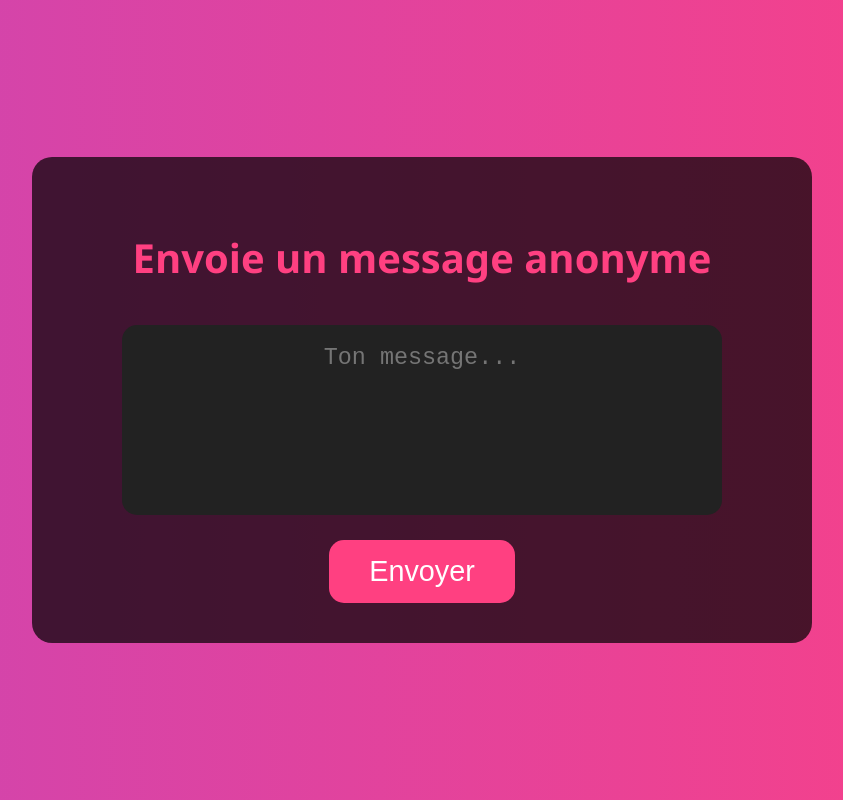
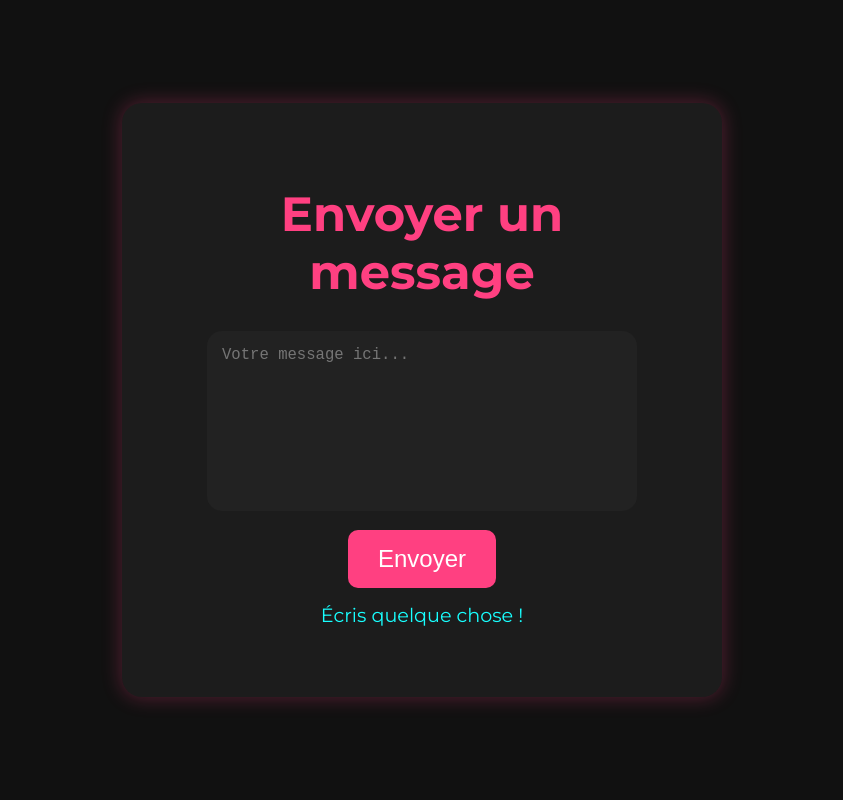
Before and after one commit to Raizel-commits/-, a website: page send.html in a window 1280 px wide. Both pictures are taken after a click on the button "Envoyer". Shown: the whole page, without its empty margins (218-1061 px from the left). Drawn offline with Linux system fonts and the light colour scheme.

Commit message:
Update send.html

```diff
--- a/send.html
+++ b/send.html
@@ -1,53 +1,93 @@
 <!DOCTYPE html>
 <html>
 <head>
-  <title>Secret Story - Envoyer message</title>
+  <title>Secret Story - Envoyer un message</title>
   <style>
-    @keyframes gradient {
-      0% {background-position:0% 50%;}
-      50% {background-position:100% 50%;}
-      100% {background-position:0% 50%;}
-    }
-
+    @import url('https://fonts.googleapis.com/css2?family=Montserrat:wght@400;700&display=swap');
     body {
       margin:0;
-      font-family:'Segoe UI',sans-serif;
-      min-height:100vh;
+      font-family:'Montserrat',sans-serif;
+      height:100vh;
       display:flex;
       justify-content:center;
       align-items:center;
-      background: linear-gradient(270deg,#ff4081,#7c4dff,#18ffff);
-      background-size:600% 600%;
-      animation:gradient 20s ease infinite;
+      background:#111;
       color:#fff;
+    }
+    .container {
+      background:#1c1c1c;
+      padding:50px;
+      border-radius:20px;
+      width:90%;
+      max-width:500px;
+      box-shadow:0 0 20px rgba(255,64,129,0.3);
       text-align:center;
     }
-
-    .container { background:rgba(0,0,0,0.7); padding:40px; border-radius:20px; width:90%; max-width:700px; }
-    h2 { font-size:2.5em; margin-bottom:20px; color:#ff4081; }
-    textarea { font-size:1.8em; padding:20px; width:80%; height:150px; border-radius:15px; border:none; margin:20px 0; background:#222; color:#fff; text-align:center; resize:none; }
-    button { font-size:1.8em; padding:15px 40px; border-radius:15px; border:none; background:#ff4081; color:#fff; cursor:pointer; transition:0.3s; }
-    button:hover { background:#e91e63; }
+    h1 {font-size:3em;margin-bottom:30px;color:#ff4081;}
+    textarea {
+      width:80%;
+      height:150px;
+      border-radius:15px;
+      border:none;
+      padding:15px;
+      background:#222;
+      color:#fff;
+      font-size:1.2em;
+      resize:none;
+    }
+    button {
+      margin-top:15px;
+      font-size:1.5em;
+      padding:15px 30px;
+      border-radius:10px;
+      border:none;
+      background:#ff4081;
+      color:#fff;
+      cursor:pointer;
+      transition:0.3s;
+    }
+    button:hover {background:#e91e63;}
+    #msg {
+      font-size:1.2em;
+      color:#18ffff;
+      margin-top:15px;
+      opacity:0;
+      transition:opacity 0.5s;
+    }
+    #msg.show {opacity:1;}
   </style>
 </head>
 <body>
   <div class="container">
-    <h2>Envoie un message anonyme</h2>
-    <textarea id="msg" placeholder="Ton message..."></textarea><br>
-    <button onclick="send()">Envoyer</button>
+    <h1>Envoyer un message</h1>
+    <textarea id="message" placeholder="Votre message ici..."></textarea><br>
+    <button onclick="sendMessage()">Envoyer</button>
+    <p id="msg"></p>
   </div>
 
   <script>
-    const u = location.pathname.split("/").pop();
-    async function send(){
-      if(!msg.value.trim()) return alert("Message vide !");
-      await fetch("/api/send/"+u,{
+    const msgEl = document.getElementById("msg");
+    const messageEl = document.getElementById("message");
+    const username = location.pathname.split("/u/")[1];
+
+    function showMessage(text) {
+      msgEl.innerText = text;
+      msgEl.classList.add("show");
+      setTimeout(()=>msgEl.classList.remove("show"),3000);
+    }
+
+    async function sendMessage() {
+      const message = messageEl.value.trim();
+      if(!message) return showMessage("Écris quelque chose !");
+      const res = await fetch(`/api/send/${username}`,{
         method:"POST",
-        headers:{ "Content-Type":"application/json" },
-        body:JSON.stringify({ message: msg.value })
+        headers:{"Content-Type":"application/json"},
+        body:JSON.stringify({message})
       });
-      alert("Message envoyé ✅");
-      msg.value="";
+      const data = await res.json();
+      if(data.error) return showMessage(data.error);
+      messageEl.value="";
+      showMessage("Message envoyé !");
     }
   </script>
 </body>
```
